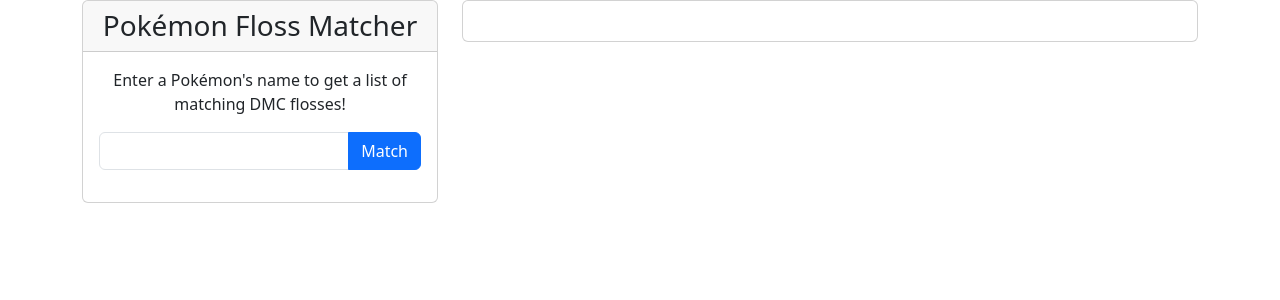
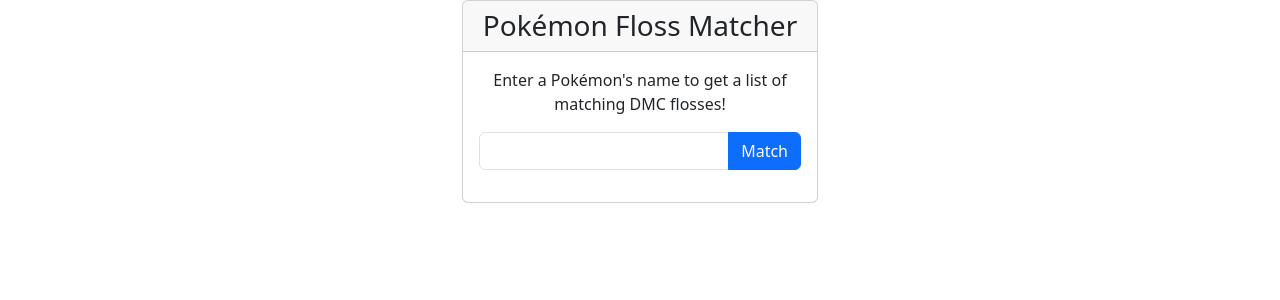
Before and after one commit to ctalb/poke-color-matcher, a React app in the folder frontend/: page / in a window 1280 px wide. Shown: the top 300 px of the page. Built offline with nearby package versions, Linux system fonts and the light colour scheme; the HTML template or start-up script is replaced by a standard one.

Commit message:
Add `hasSearched` state in `App` to conditionally render `ResultsPanel` after search completion.

```diff
--- a/frontend/src/App.tsx
+++ b/frontend/src/App.tsx
@@ -5,10 +5,13 @@
 
 function App() {
     const [pokemon, setPokemon]= useState("");
+    const [hasSearched, setHasSearched] = useState<boolean>(false);
     const [matchResult, setMatchResult]= useState<MatchResult | null>(null);
     const [isError, setIsError] = useState<boolean>(false);
 
     async function handleMatch() {
+
+        setHasSearched(true);
 
         const url=`http://localhost:8080/api/pokemon/${encodeURIComponent(pokemon.trim())}/match`;
         setMatchResult(null);
@@ -41,6 +44,17 @@
 
   return (
       <div className="container">
+          {!hasSearched ? (
+              <div className="row justify-content-center">
+                  <div className="col-4">
+                      <SearchPanel
+                          pokemon={pokemon}
+                          setPokemon={setPokemon}
+                          handleMatch={handleMatch}
+                      />
+                  </div>
+              </div>
+          ) : (
               <div className="row">
                   <div className="col-4">
                       <SearchPanel
@@ -56,6 +70,7 @@
                       />
                   </div>
               </div>
+          )}
       </div>
     );
 }
```
Lines whose indentation alone changed are shown as unchanged.
